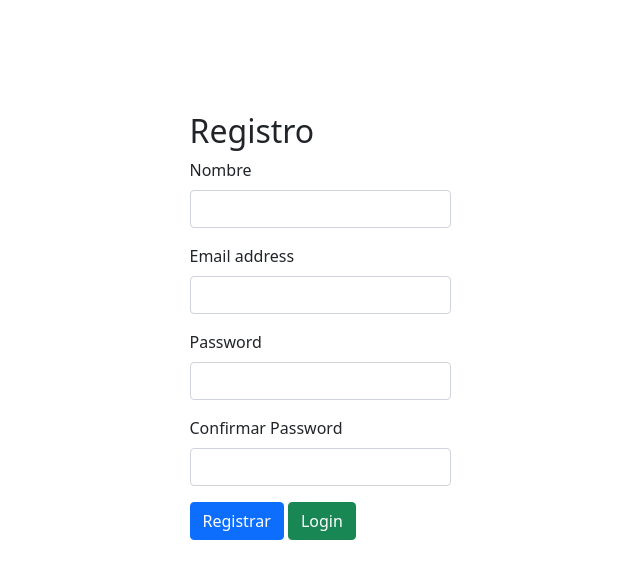
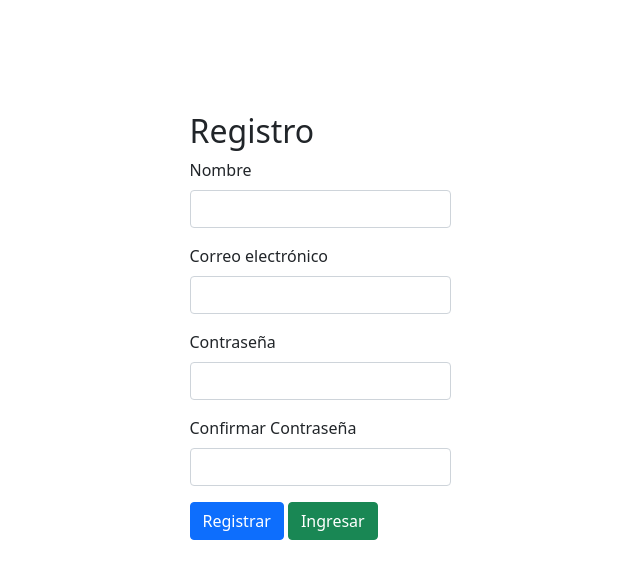
Before and after one commit to IvanRamos592/correo-token, a PHP site: page /sistema-token/register.php in a window 1280 px wide. Shown: the top 579 px of the page, without its empty margins (320-960 px from the left). Run offline with PHP 8.4, Linux system fonts and the light colour scheme.

Commit message:
Update register.php

```diff
--- a/register.php
+++ b/register.php
@@ -19,21 +19,21 @@
 
                 </div>
                 <div class="mb-3">
-                    <label for="exampleInputEmail1" class="form-label">Email address</label>
+                    <label for="exampleInputEmail1" class="form-label">Correo electrónico</label>
                     <input type="email" class="form-control" id="exampleInputEmail1" name="email">
 
                 </div>
                 <div class="mb-3">
-                    <label for="exampleInputPassword1" class="form-label">Password</label>
+                    <label for="exampleInputPassword1" class="form-label">Contraseña</label>
                     <input type="password" class="form-control" id="exampleInputPassword1" name="pass">
                 </div>
                 <div class="mb-3">
-                    <label for="exampleInputPassword2" class="form-label">Confirmar Password</label>
+                    <label for="exampleInputPassword2" class="form-label">Confirmar Contraseña</label>
                     <input type="password" class="form-control" id="exampleInputPassword2" name="pass2">
                 </div>
 
                 <button type="submit" class="btn btn-primary">Registrar</button>
-                <button type="submit" class="btn btn-success">Login</button>
+                <button type="submit" class="btn btn-success">Ingresar</button>
             </form>
         </div>
     </div>
```
